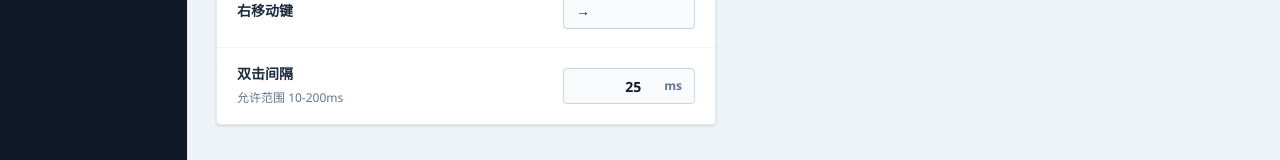
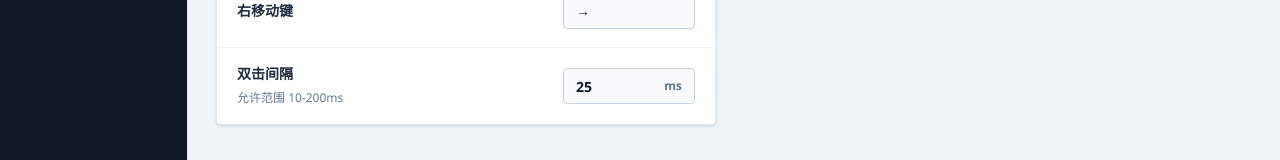
Before and after one commit to i02Zane/DNFAutoFire, a React (Vite) app: page / in a window 1280 px wide. Both pictures are taken after a click on the button "一键奔跑". Shown: the part 324-484 px from the top of the page. Built offline with nearby package versions, Linux system fonts and the light colour scheme; a web font is replaced by a local one.

Commit message:
style: 调整一键奔跑和运行诊断页面样式

```diff
--- a/src/features/auto-run/auto-run-page.tsx
+++ b/src/features/auto-run/auto-run-page.tsx
@@ -132,7 +132,7 @@ function AutoRunPulseDelayInput({
     <div className="w-[132px]">
       <label className="grid h-9 grid-cols-[1fr_auto] items-center gap-2 rounded border border-slate-300 bg-slate-50 px-3 focus-within:border-blue-400 focus-within:bg-white focus-within:ring-1 focus-within:ring-blue-100">
         <input
-          className="h-8 min-w-0 border-0 bg-transparent text-right text-sm font-semibold text-slate-900 outline-none"
+          className="h-8 min-w-0 border-0 bg-transparent text-sm font-semibold text-slate-900 outline-none"
           max={MAX_AUTO_RUN_PULSE_DELAY_MS}
           min={MIN_AUTO_RUN_PULSE_DELAY_MS}
           type="number"
--- a/src/features/diagnostics/runtime-diagnostics-page.tsx
+++ b/src/features/diagnostics/runtime-diagnostics-page.tsx
@@ -62,7 +62,7 @@ export function RuntimeDiagnosticsPage({ onError }: RuntimeDiagnosticsPageProps)
             />
           </div>
 
-          <div className="grid grid-cols-2 gap-4">
+          <div className="grid grid-cols-3 gap-4">
             <StatusCard
               items={[
                 ["引擎", diagnostics.autofire.running ? "运行中" : "已停止"],
@@ -92,8 +92,6 @@ export function RuntimeDiagnosticsPage({ onError }: RuntimeDiagnosticsPageProps)
               ]}
               title="一键连招"
             />
-          </div>
-
             <StatusCard
               items={[
                 ["设置", diagnostics.autoRun.enabled ? "已启用" : "已关闭"],
@@ -104,6 +102,8 @@ export function RuntimeDiagnosticsPage({ onError }: RuntimeDiagnosticsPageProps)
               ]}
               title="一键奔跑"
             />
+
+          </div>
 
           <div className="rounded border border-slate-200 bg-white shadow-sm">
             <div className="border-b border-slate-100 px-4 py-3 text-sm font-semibold text-slate-800">
```
Lines whose indentation alone changed are shown as unchanged.
